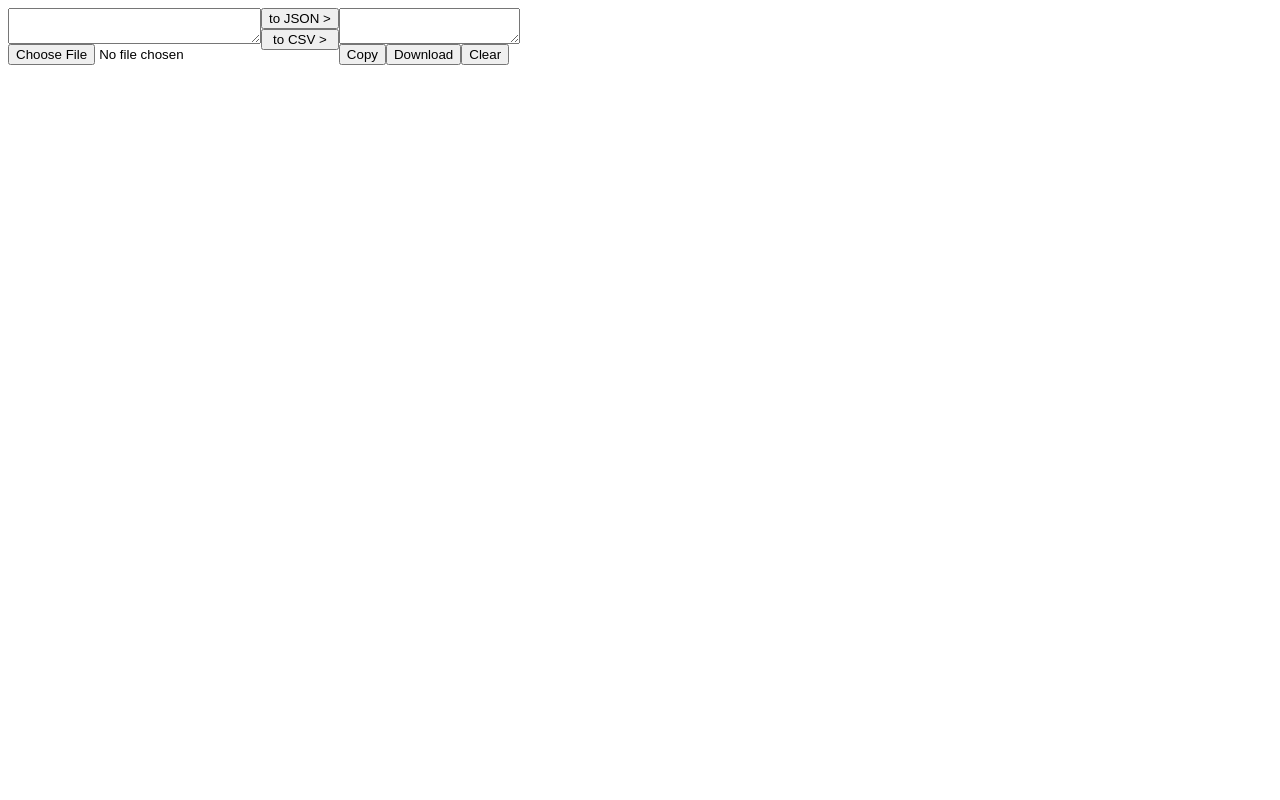
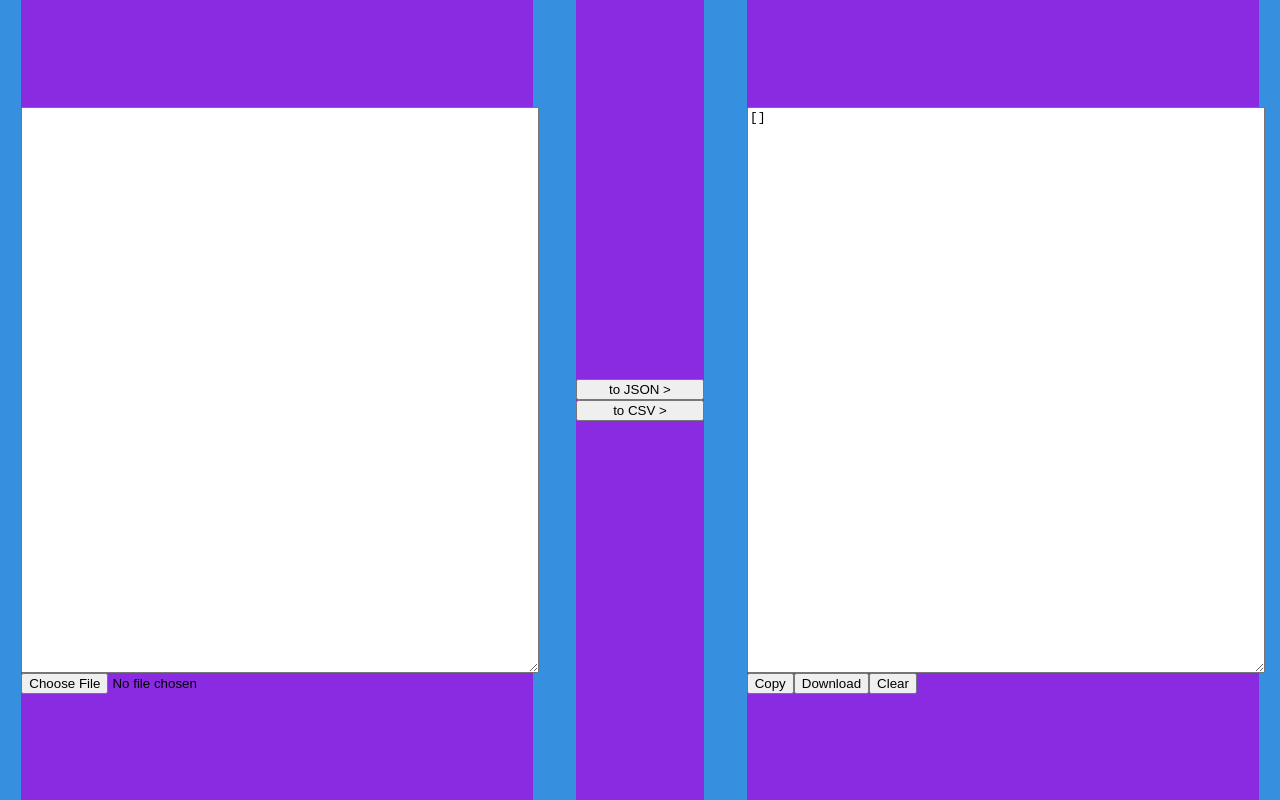
Before and after one commit to Gonzagadavid/CSV-To-JSON, a plain HTML site: page index.html in a window 1280 px wide. Both pictures are taken after a click on the button "to JSON >". Drawn offline with Linux system fonts and the light colour scheme.

Commit message:
feito função que transforma o texto de csv para json e adicionada no evento de click do botaoo to json

```diff
--- /dev/null
+++ b/js/functions/toJson.js
@@ -0,0 +1,14 @@
+export default function toJson() {
+  const text = document.getElementById('text-initial').value;
+  const arrayTexts = text.split('\n').map((str) => str.split(','));
+  const arrayKeys = arrayTexts.shift();
+  const arrayObjects = arrayTexts.map((arr) =>
+    arr.reduce((acc, crr, index) => {
+      acc[arrayKeys[index]] = crr;
+      return acc;
+    }, {})
+  );
+  const textJson = JSON.stringify(arrayObjects);
+  const convertedText = document.getElementById('converted-text');
+  convertedText.value = textJson;
+}
--- a/js/views/createBtnContainer.js
+++ b/js/views/createBtnContainer.js
@@ -1,4 +1,5 @@
 import createHtmlElement from '../functions/createHtmlElement.js';
+import toJson from '../functions/toJson.js';
 
 export default function createBtnContainer(elementParent) {
   const btnContainerAttributes = { className: 'btn-container container' };
@@ -8,6 +9,7 @@ export default function createBtnContainer(elementParent) {
   const btnToJsonAttributes = {
     className: 'btn-converts',
     innerHTML: 'to JSON >',
+    onclick: toJson,
   };
   const btnToJson = createHtmlElement('button', btnToJsonAttributes);
   btnContainer.appendChild(btnToJson);
--- a/js/views/createConvertedContainer.js
+++ b/js/views/createConvertedContainer.js
@@ -5,7 +5,7 @@ export default function createConvertedContainer(elementParent) {
   const convertedContainer = createHtmlElement('div', convertedContainerAttributes);
   elementParent.appendChild(convertedContainer);
 
-  const convertedTextAttributes = { id: 'converted-text' };
+  const convertedTextAttributes = { id: 'converted-text', className: 'text-container' };
   const convertedText = createHtmlElement('textarea', convertedTextAttributes);
   convertedContainer.appendChild(convertedText);
 
--- a/js/views/createFileContainer.js
+++ b/js/views/createFileContainer.js
@@ -5,7 +5,7 @@ export default function createFileContainer(elementParent) {
   const fileContainer = createHtmlElement('div', fileContainerAttributes);
   elementParent.appendChild(fileContainer);
 
-  const textContainerAttributes = { id: 'text-container' };
+  const textContainerAttributes = { id: 'text-initial', className: 'text-container' };
   const textContainer = createHtmlElement('textarea', textContainerAttributes);
   fileContainer.appendChild(textContainer);
 
--- a/style/style.css
+++ b/style/style.css
@@ -1,8 +1,32 @@
+body {
+  margin: 0;
+  width: 100vw;
+  height: 100vh;
+}
+
 #content {
+  width: 100%;
+  height: 100%;
   display: flex;
+  justify-content: space-around;
+
+  background-color: rgb(54, 144, 223);
 }
 
 .container {
   display: flex;
   flex-direction: column;
+  justify-content: center;
+  height: 100%;
+  width: 40%;
+  background-color: blueviolet;
 }
+
+.btn-container {
+  width: 10%;
+}
+
+.text-container {
+  height: 70%;
+  width: 100%;
+}
```
